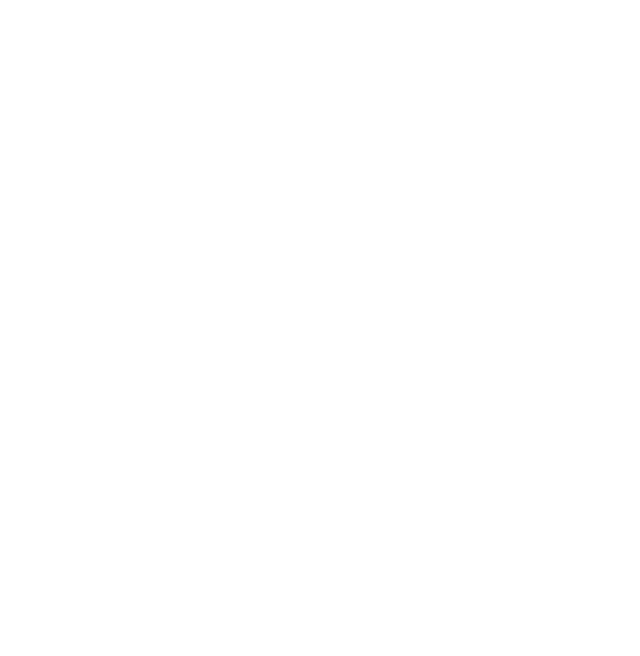
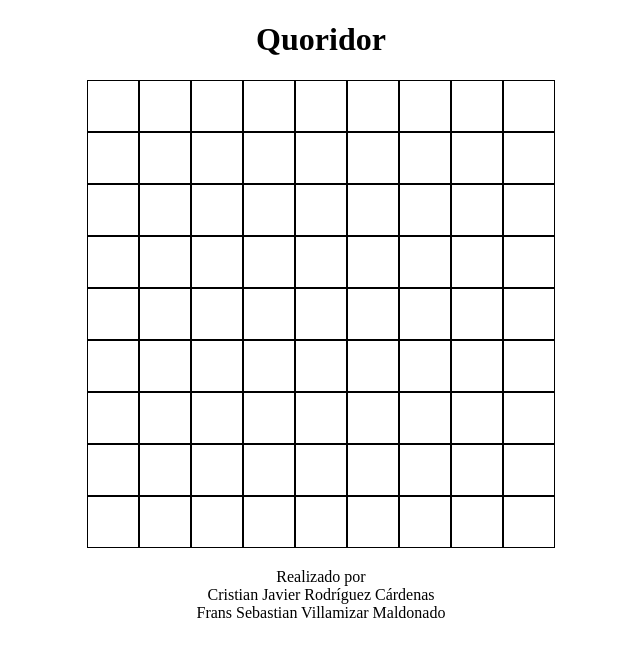
Before and after one commit to Crisjaroca/QuoridorVue, a Vue app: page / in a window 1280 px wide. Shown: the top 656 px of the page, without its empty margins (319-959 px from the left). Built offline with nearby package versions, Linux system fonts and the light colour scheme.

Commit message:
Creación del tablero
Se agregó un tablero de 9x9, junto a un título general y un footer de quienes trabajamos en el sitio.

```diff
--- a/src/App.vue
+++ b/src/App.vue
@@ -1,8 +1,54 @@
-<script setup>
+<script>
+export default {
+  data() {
+    return {
+      tablero: this.crearTablero()
+    }
+  },
+  methods: {
+    crearTablero() {
+      return Array(9).fill().map(() => Array(9).fill(null));
+    }
+  }
+}
 </script>
 
 <template>
+  <h1>Quoridor</h1>
+  <section id="tablero">
+    <section v-for="(fila, i) in tablero" :key="i" class="fila">
+      <section v-for="(casilla, j) in fila" :key="j" class="casilla">
+      </section>
+    </section>
+  </section>
+  <footer>
+    <p>Realizado por<br>
+    Cristian Javier Rodríguez Cárdenas <br>
+    Frans Sebastian Villamizar Maldonado</p>
+  </footer>
 </template>
 
 <style scoped>
+  h1 {
+    text-align: center;
+  }
+  #tablero {
+    display: flex;
+    flex-direction: column;
+    align-items: center;
+    margin-bottom: 20px;
+  }
+  .fila {
+    display: flex;
+  }
+  .casilla {
+    width: 50px;
+    height: 50px;
+    border: 1px solid black;
+    position: relative;
+  }
+  footer {
+    text-align: center;
+    margin-top: 20px;
+  }
 </style>
--- a/src/main.js
+++ b/src/main.js
@@ -1,4 +1,4 @@
-import './assets/main.css'
+/* import './assets/main.css' */
 
 import { createApp } from 'vue'
 import App from './App.vue'
```
